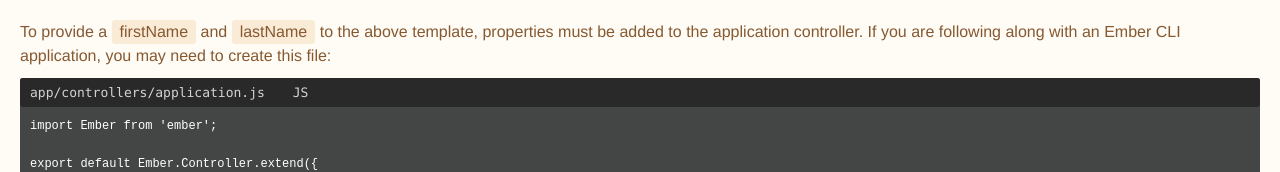
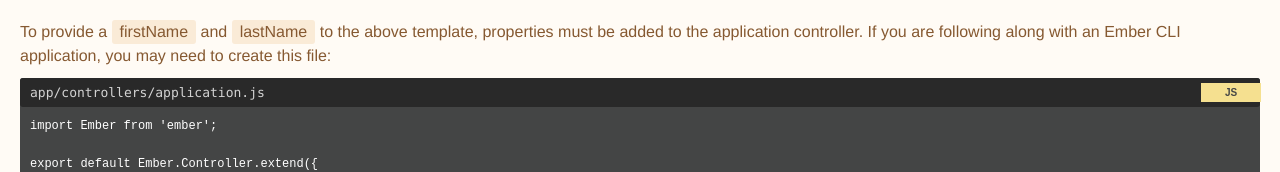
Before and after one commit to AlexKVal/ribbon-element, a plain HTML site: page index.html in a window 1280 px wide. Shown: the top 172 px of the page. Drawn offline with Linux system fonts and the light colour scheme.

Commit message:
add base styling for a ribbon

```diff
--- a/index.html
+++ b/index.html
@@ -17,7 +17,7 @@
     <div class="highlight">
       <div class="highlight-header">
         <span>app/controllers/application.js</span>
-        <span class="ribbon">JS</span>
+        <div class="ribbon">JS</div>
       </div>
       <div class="highlight-scroller">
         <pre>
--- a/scss/main.scss
+++ b/scss/main.scss
@@ -8,6 +8,7 @@
   border-radius: 3px;
 }
 .highlight-header {
+  position: relative;
   padding: 5px 0;
   color: #d3d3d3;
   background-color: #292929;
@@ -25,5 +26,12 @@
 }
 
 .ribbon {
-
+  display: inline-block;
+  position: absolute;
+  right: -1px;
+  width: 60px;
+  color: #444545;
+  background-color: #f5e090;
+  text-align: center;
+  font: 700 10px/19px Arial, sans-serif;
 }
```
Also changed, not shown: main.css.
